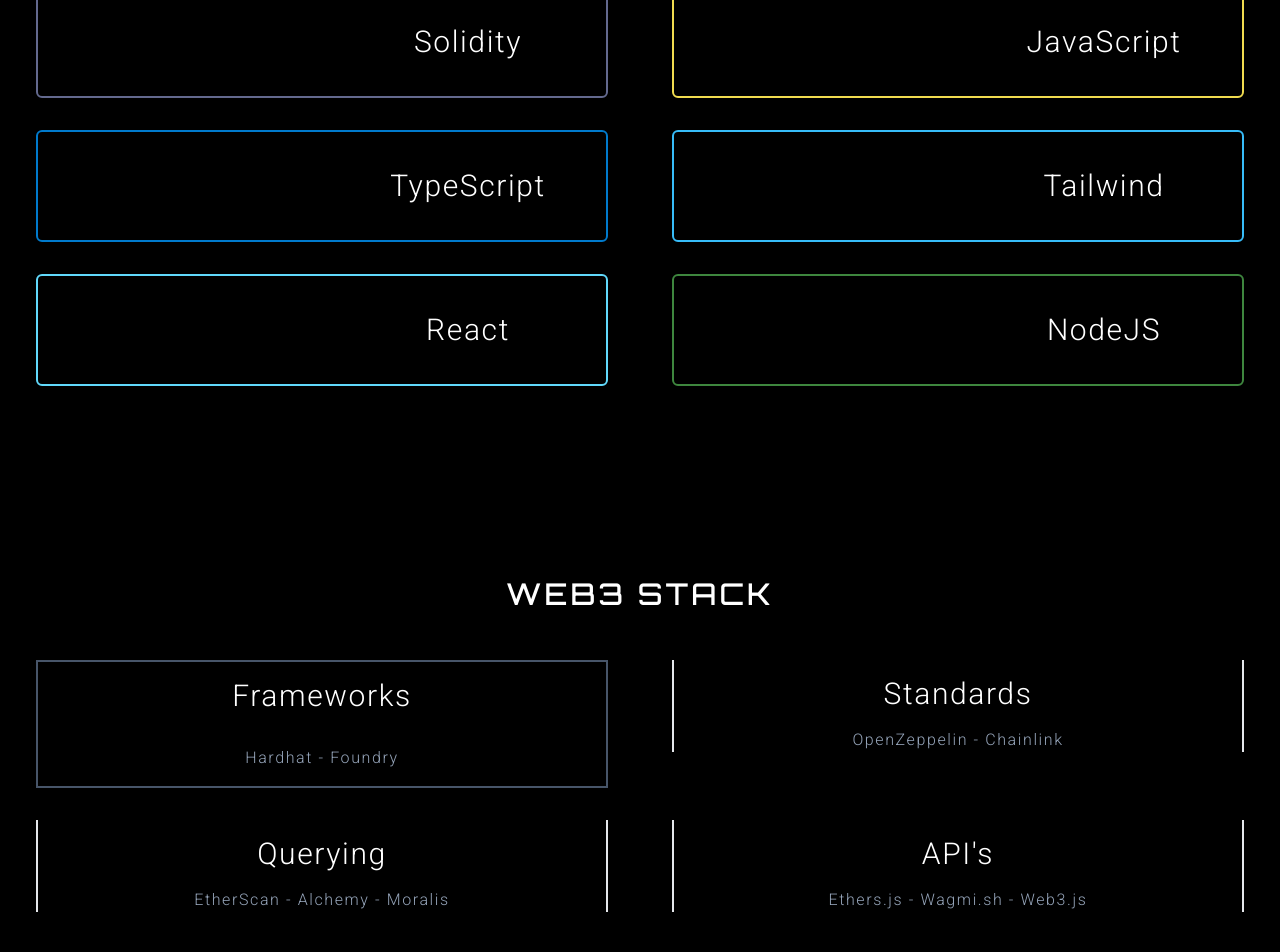
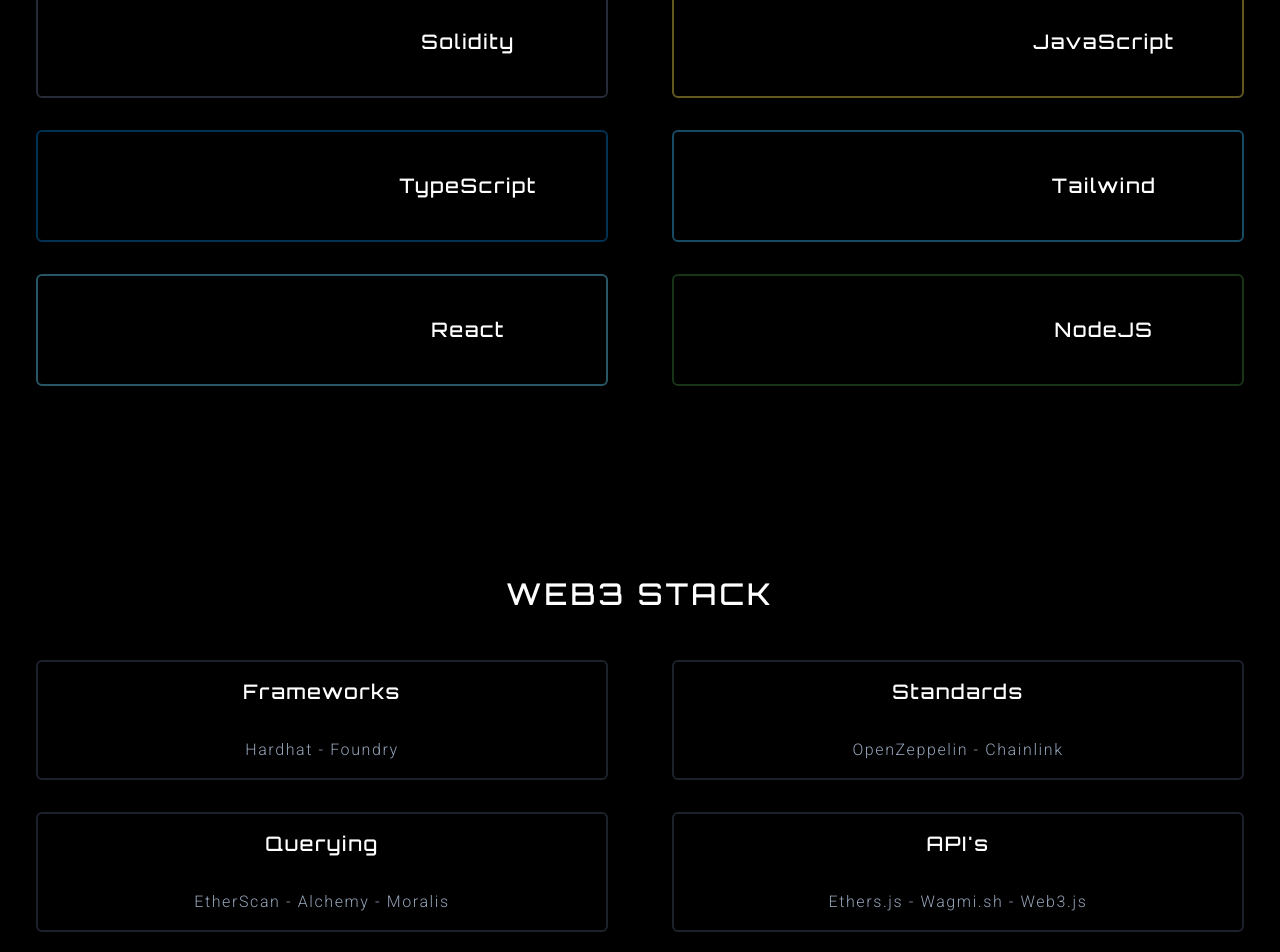
Before and after one commit to gopiinho/devProfile, a Next.js app: page / in a window 1280 px wide. Shown: the part 1080-2032 px from the top of the page. Built offline with nearby package versions, Linux system fonts and the light colour scheme.

Commit message:
Finalized Skills and Web3 stack grid style and font

```diff
--- a/components/Skills.jsx
+++ b/components/Skills.jsx
@@ -10,69 +10,69 @@ const Skills = () => {
             Tech Stack
           </h2>
         </div>
-        <div className="grid md:grid-cols-2 lg:grid-cols-2 gap-8 tracking-widest font-robot">
+        <div className="grid md:grid-cols-2 lg:grid-cols-2 gap-8 tracking-widest font-cyber">
           <div className="px-4 text-white hover:text-[#63698E]">
-            <div className="grid grid-cols-2 gap-4 justify-center items-center ease-in duration-300 rounded-md border-[#63698E]  hover:bg-black border-2 hover:shadow-neon-sol ">
+            <div className="grid grid-cols-2 gap-4 justify-center items-center ease-in duration-300 rounded-md border-[#63698E]  hover:bg-black border-2 hover:shadow-neon-sol border-opacity-40 hover:border-opacity-100">
               <div className="m-auto">
-                <div className="py-6 devicon-solidity-plain text-6xl hover:text-slate-400 hover:scale-110 transform duration-700"></div>
+                <div className="py-6 devicon-solidity-plain text-6xl hover:text-slate-400 hover:scale-110 transform duration-300"></div>
               </div>
               <div className=" flex flex-col items-center justify-center">
-                <h2 className="text-3xl transform duration-700">Solidity</h2>
+                <h2 className="text-xl transform duration-300">Solidity</h2>
               </div>
             </div>
           </div>
 
           <div className=" px-4 text-white hover:text-[#f0db4f]">
-            <div className="grid grid-cols-2 gap-4 justify-center items-center ease-in duration-300 rounded-md border-[#f0db4f]  hover:bg-black  border-2 hover:shadow-neon-yellow ">
+            <div className="grid grid-cols-2 gap-4 justify-center items-center ease-in duration-300 rounded-md border-[#f0db4f]  border-2 hover:shadow-neon-yellow border-opacity-40 hover:border-opacity-100">
               <div className="m-auto">
-                <div className="py-6 devicon-javascript-plain text-6xl  hover:text-slate-400 hover:scale-110 transform duration-700"></div>
+                <div className="py-6 devicon-javascript-plain text-6xl  hover:text-slate-400 hover:scale-110 transform duration-300"></div>
               </div>
-              <div className=" flex flex-col items-center justify-center">
-                <h2 className="text-3xl transform duration-700">JavaScript</h2>
+              <div className=" flex flex-col items-center justify-center ">
+                <h2 className="text-xl transform duration-300">JavaScript</h2>
               </div>
             </div>
           </div>
 
           <div className="px-4 text-white hover:text-[#007ACC]">
-            <div className="grid grid-cols-2 gap-4 justify-center items-center ease-in duration-300 rounded-md border-[#007ACC]  hover:bg-black border-2 hover:shadow-neon-type ">
+            <div className="grid grid-cols-2 gap-4 justify-center items-center ease-in duration-300 rounded-md border-[#007ACC]  hover:bg-black border-2 hover:shadow-neon-type border-opacity-40 hover:border-opacity-100">
               <div className="m-auto">
-                <div className=" py-6 devicon-typescript-original text-6xl hover:text-slate-400 hover:scale-110 transform duration-700"></div>
+                <div className=" py-6 devicon-typescript-original text-6xl hover:text-slate-400 hover:scale-110 transform duration-300"></div>
               </div>
               <div className=" flex flex-col items-center justify-center">
-                <h2 className="text-3xl transform duration-700">TypeScript</h2>
+                <h2 className="text-xl transform duration-300">TypeScript</h2>
               </div>
             </div>
           </div>
 
           <div className="px-4 text-white hover:text-[#37bcf8]">
-            <div className="grid grid-cols-2 gap-4 justify-center items-center ease-in duration-300 rounded-md border-[#37bcf8]  hover:bg-black border-2 hover:shadow-neon-tailwind ">
+            <div className="grid grid-cols-2 gap-4 justify-center items-center ease-in duration-300 rounded-md border-[#37bcf8]  hover:bg-black border-2 hover:shadow-neon-tailwind border-opacity-40 hover:border-opacity-100">
               <div className="m-auto">
-                <div className="py-6 devicon-tailwindcss-plain text-6xl hover:text-slate-400 hover:scale-110 transform duration-700"></div>
+                <div className="py-6 devicon-tailwindcss-plain text-6xl hover:text-slate-400 hover:scale-110 transform duration-300"></div>
               </div>
               <div className=" flex flex-col items-center justify-center">
-                <h2 className="text-3xl transform duration-700">Tailwind</h2>
+                <h2 className="text-xl transform duration-300">Tailwind</h2>
               </div>
             </div>
           </div>
 
           <div className="px-4  text-white hover:text-[#61d9fb]">
-            <div className="grid grid-cols-2 gap-4 justify-center items-center ease-in duration-300 rounded-md border-[#61d9fb]  hover:bg-black border-2 hover:shadow-neon-blue ">
+            <div className="grid grid-cols-2 gap-4 justify-center items-center ease-in duration-300 rounded-md border-[#61d9fb]  hover:bg-black border-2 hover:shadow-neon-blue border-opacity-40 hover:border-opacity-100">
               <div className="m-auto">
-                <div className=" py-6 devicon-react-original text-6xl hover:text-slate-400 hover:scale-110 transform duration-700"></div>
+                <div className=" py-6 devicon-react-original text-6xl hover:text-slate-400 hover:scale-110 transform duration-300"></div>
               </div>
               <div className=" flex flex-col items-center justify-center">
-                <h2 className="text-3xl transform duration-700">React</h2>
+                <h2 className="text-xl transform duration-300">React</h2>
               </div>
             </div>
           </div>
 
           <div className="px-4 text-white hover:text-[#3E863E]">
-            <div className="grid grid-cols-2 gap-4 justify-center items-center ease-in duration-300 rounded-md border-[#3E863E]  hover:bg-black border-2 hover:shadow-neon-green ">
+            <div className="grid grid-cols-2 gap-4 justify-center items-center ease-in duration-300 rounded-md border-[#3E863E]  hover:bg-black border-2 hover:shadow-neon-green border-opacity-40 hover:border-opacity-100">
               <div className="m-auto">
-                <div className=" py-6 devicon-nodejs-plain text-6xl  hover:text-slate-400  hover:scale-110 transform duration-700"></div>
+                <div className=" py-6 devicon-nodejs-plain text-6xl  hover:text-slate-400  hover:scale-110 transform duration-300"></div>
               </div>
               <div className=" flex flex-col items-center justify-center">
-                <h2 className="text-3xl transform duration-700">NodeJS</h2>
+                <h2 className="text-xl transform duration-300">NodeJS</h2>
               </div>
             </div>
           </div>
--- a/components/Web3.jsx
+++ b/components/Web3.jsx
@@ -11,9 +11,9 @@ const Web3 = () => {
         </div>
         <div className="grid md:grid-cols-2 lg-grid-cols-3 gap-8 tracking-widest font-robot">
           <div className="px-4">
-            <div className=" justify-center items-center ease-in border-2 border-slate-600 hover:border-[#ff2a6d] duration-300">
-              <div className=" flex flex-col items-center justify-center py-4">
-                <h2 className="text-3xl ">Frameworks</h2>
+            <div className=" justify-center items-center ease-in border-2 border-slate-600 hover:border-[#ff2a6d] duration-300 hover:shadow-neon-main rounded-md  border-opacity-40">
+              <div className=" flex flex-col items-center justify-center py-4 font-cyber">
+                <h2 className="text-xl">Frameworks</h2>
               </div>
               <div className="text-center text-slate-400 py-4">
                 <p>Hardhat - Foundry </p>
@@ -22,33 +22,33 @@ const Web3 = () => {
           </div>
 
           <div className="px-4">
-            <div className=" justify-center items-center ease-in  border-x-2 ">
-              <div className=" flex flex-col items-center justify-center py-4">
-                <h2 className="text-3xl">Standards</h2>
+            <div className=" justify-center items-center ease-in border-2 border-slate-600 hover:border-[#ff2a6d] duration-300 hover:shadow-neon-main rounded-md border-opacity-40">
+              <div className=" flex flex-col items-center justify-center py-4 font-cyber">
+                <h2 className="text-xl">Standards</h2>
               </div>
-              <div className="text-center text-slate-400">
+              <div className="text-center text-slate-400 py-4">
                 <p>OpenZeppelin - Chainlink </p>
               </div>
             </div>
           </div>
 
           <div className="px-4">
-            <div className=" justify-center items-center ease-in  border-x-2 ">
-              <div className=" flex flex-col items-center justify-center py-4">
-                <h2 className="text-3xl ">Querying</h2>
+            <div className=" justify-center items-center ease-in border-2 border-slate-600 hover:border-[#ff2a6d] duration-300 hover:shadow-neon-main rounded-md border-opacity-40">
+              <div className=" flex flex-col items-center justify-center py-4 font-cyber">
+                <h2 className="text-xl ">Querying</h2>
               </div>
-              <div className="text-center text-slate-400">
+              <div className="text-center text-slate-400 py-4">
                 <p>EtherScan - Alchemy - Moralis</p>
               </div>
             </div>
           </div>
 
           <div className="px-4">
-            <div className=" justify-center items-center ease-in  border-x-2 ">
-              <div className=" flex flex-col items-center justify-center py-4">
-                <h2 className="text-3xl ">API's</h2>
+            <div className=" justify-center items-center ease-in border-2 border-slate-600  hover:border-[#ff2a6d] duration-300 hover:shadow-neon-main rounded-md border-opacity-40">
+              <div className=" flex flex-col items-center justify-center py-4 font-cyber">
+                <h2 className="text-xl ">API's</h2>
               </div>
-              <div className="text-center text-slate-400">
+              <div className="text-center text-slate-400 py-4">
                 <p>Ethers.js - Wagmi.sh - Web3.js</p>
               </div>
             </div>
--- a/tailwind.config.js
+++ b/tailwind.config.js
@@ -36,6 +36,7 @@ module.exports = {
         "neon-sol": "0px 0px 20px #63698E",
         "neon-green": "0px 0px 20px #3E863E",
         "neon-type": "0px 0px 20px #007ACC",
+        "neon-main": "0px 0px 20px #ff2a6d",
       },
 
       borderColor: {
@@ -46,6 +47,7 @@ module.exports = {
         "neon-sol": "#63698E",
         "neon-green": "#3E863E",
         "neon-type": "#007ACC",
+        "neon-main": "#ff2a6d",
       },
 
       colors: {
```
